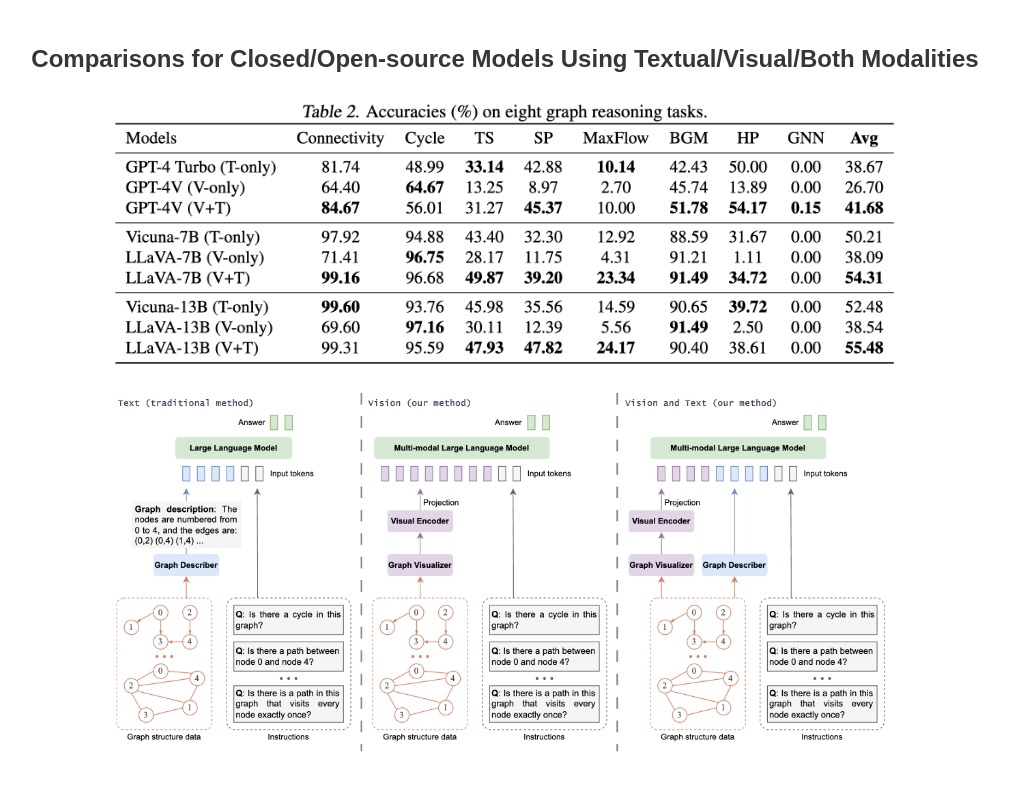
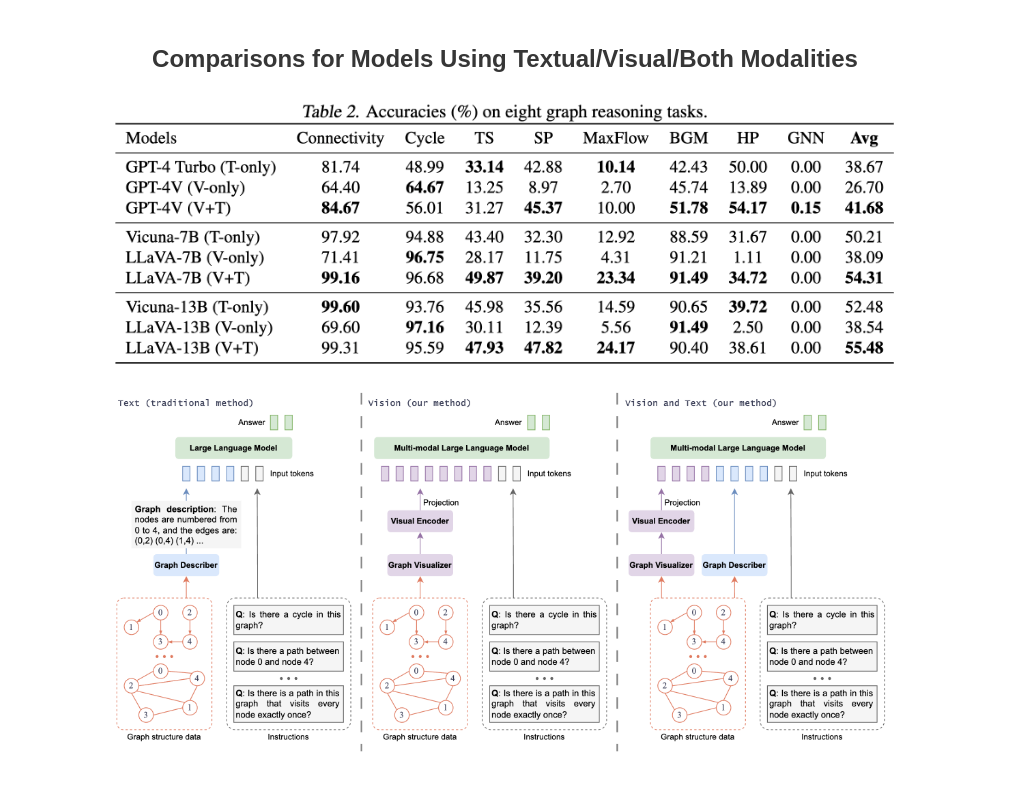
Before and after one commit to v-graph/v-graph.github.io, a plain HTML site: page index.html in a window 1280 px wide. Shown: the part 2518-3309 px from the top of the page, without its empty margins (135-1144 px from the left). Drawn offline with nearby package versions, Linux system fonts and the light colour scheme; some packages are replaced by stand-ins of ours; some icons are missing; a web font is replaced by a local one.

Commit message:
Update index.html

```diff
--- a/index.html
+++ b/index.html
@@ -176,7 +176,7 @@
 <section class="hero teaser">
     <div class="hero-body">
         <div class="container is-max-desktop">
-            <h3 class="title is-4 has-text-centered">Comparisons for Closed/Open-source Models Using Textual/Visual/Both Modalities</h3>
+            <h3 class="title is-4 has-text-centered">Comparisons for Models Using Textual/Visual/Both Modalities</h3>
             <center>
             <img src="static/images/result2.png" alt="Accuracy for different Modalities" width="800"/>
             </center>
```
